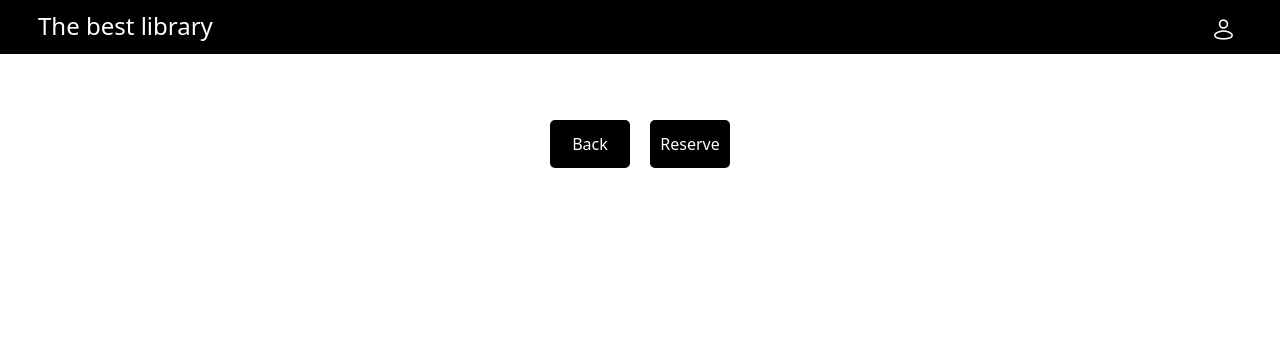
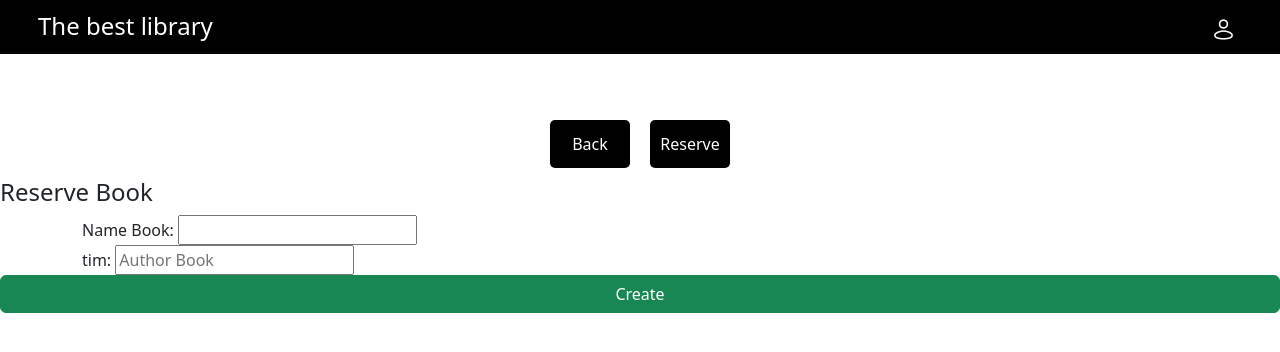
Before and after one commit to SebaasG/LibraryCompartido, a website: page public/views/BookData.html in a window 1280 px wide. Drawn offline with nearby package versions, Linux system fonts and the light colour scheme; no server answers.

Commit message:
NO se falla

```diff
--- a/public/views/BookData.html
+++ b/public/views/BookData.html
@@ -32,6 +32,34 @@
         <button class="ButtonStyleData">Reserve</button>
     </div>
 
+    <div class=" " id="modal-ReserveBook" tabindex="-1">
+        <div class="modal-dialog modal-dialog-scrollable modal-dialog">
+            <div class="modal-content">
+                <div class="modal-header text-center aling-content-center">
+                    <h4 class="title" id="modal-title">Reserve Book</h4>
+                </div>
+                <div class="modal-body" id="modal-body">
+                    <div class="container">
+                        <!-- <form class="form-update" id="form-update"> -->
+                        <label for="inpt-nameBook"> Name Book:</label>
+                        <input type="text" name="inpt-nameBook" id="inptreser-nameBook"><br>
+                        <label for="inpt-authBook"> tim:</label>
+                        <input type="text" name="inpt-authBook" id="inptreser-authBook" placeholder="Author Book"><br>
+
+
+                        <!--Select de gender-->
+
+
+
+                    </div>
+                </div>
+                <div class="modal-footer"></div>
+                <button id="btn-newBook" class="form-btn btn btn-success" id="btn-save_update">Create</button>
+                <!-- </form> -->
+            </div>
+        </div>
+    </div>
+
 
 </body>
 
```
Also changed, not shown: public/views/booksIndex.html (+2 -2 lines).
